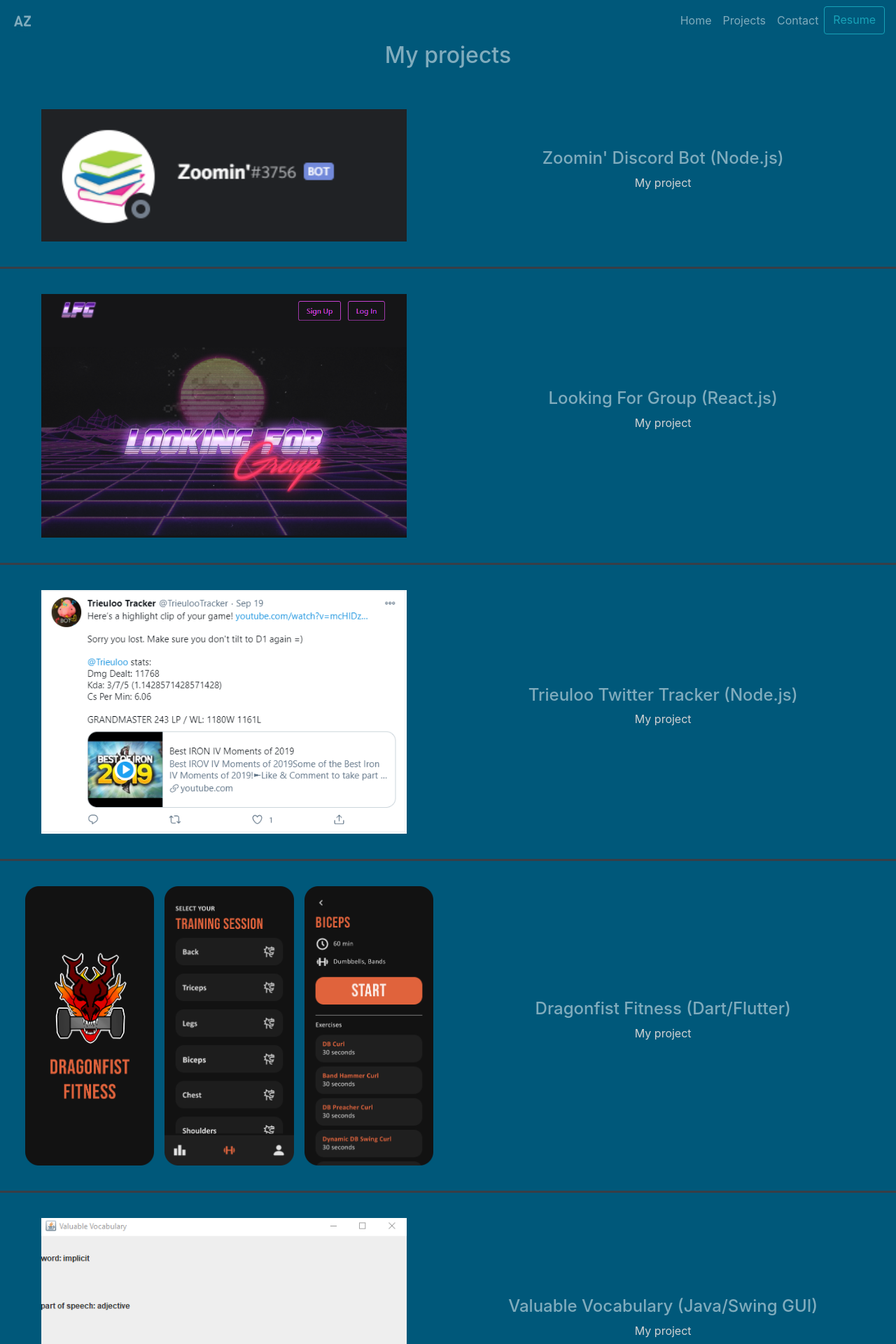
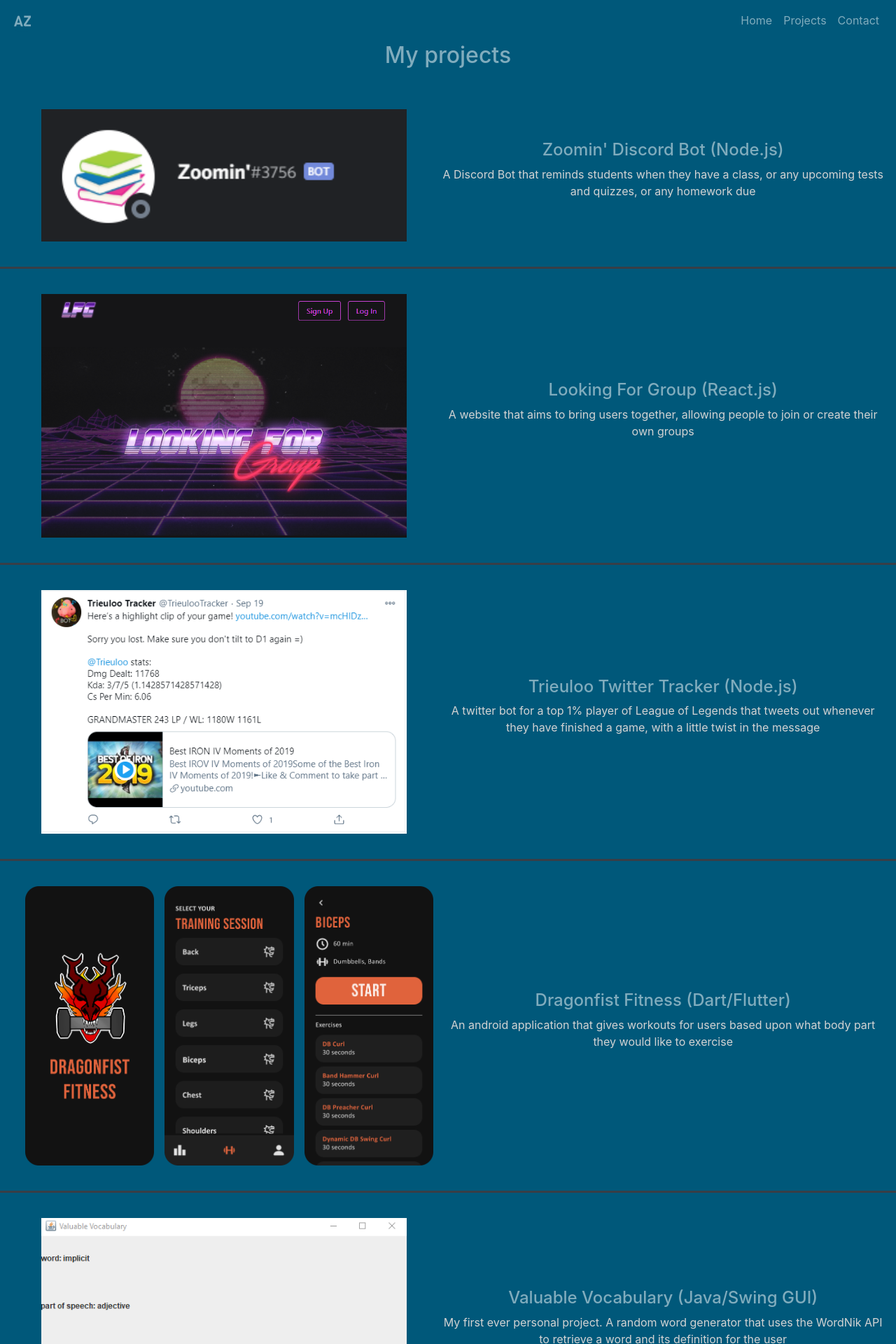
Before and after one commit to alfredzhuang/portfolio, a React (Create React App) app: page /projects in a window 1280 px wide. Shown: the top 1920 px of the page at 70% size. Built offline with nearby package versions, Linux system fonts and the light colour scheme.

Commit message:
moved resume button to home page and added content to projects page

```diff
--- a/src/App.js
+++ b/src/App.js
@@ -3,7 +3,6 @@
 import Container from 'react-bootstrap/Container';
 import Navbar from 'react-bootstrap/Navbar';
 import Nav from 'react-bootstrap/Nav';
-import Button from 'react-bootstrap/Button';
 import './App.css';
 
 import Footer from './components/Footer';
@@ -46,28 +45,23 @@
         title: 'My projects',
         zoomin: {
           title: 'Zoomin\' Discord Bot (Node.js)',
-          subTitle: '',
-          text: '',
+          text: 'A Discord Bot that reminds students when they have a class, or any upcoming tests and quizzes, or any homework due',
         },
         lookingForGroup: {
           title: 'Looking For Group (React.js)',
-          subTitle: '',
-          text: '',
+          text: 'A website that aims to bring users together, allowing people to join or create their own groups',
         },
         twitterTracker: {
           title: 'Trieuloo Twitter Tracker (Node.js)',
-          subTitle: '',
-          text: '',
+          text: 'A twitter bot for a top 1% player of League of Legends that tweets out whenever they have finished a game, with a little twist in the message',
         },
         dragonfistFitness: {
           title: 'Dragonfist Fitness (Dart/Flutter)',
-          subTitle: '',
-          text: '',
+          text: 'An android application that gives workouts for users based upon what body part they would like to exercise',
         },
         valuableVocabulary: {
           title: 'Valuable Vocabulary (Java/Swing GUI)',
-          subTitle: '',
-          text: '',
+          text: 'My first ever personal project. A random word generator that uses the WordNik API to retrieve a word and its definition for the user',
         },
       },
       contact: {
@@ -93,7 +87,6 @@
                 <Link className="nav-link" to="/">Home</Link>
                 <Link className="nav-link" to="/projects">Projects</Link>
                 <Link className="nav-link" to="/contact">Contact</Link>
-                <Button variant="outline-info" target="_blank" href="/resume.pdf" rel="noreferrer">Resume</Button>
               </Nav>
             </Navbar.Collapse>
           </Navbar>
--- a/src/pages/HomePage.css
+++ b/src/pages/HomePage.css
@@ -46,10 +46,10 @@
 ul.skills li {
     text-decoration: none;
     display: inline-block;
-    margin: 0 0 1.6875em 0;
+    margin: 0 0 1.6875rem 0;
     position: relative;
     vertical-align: top;
-    width: 48%
+    width: 48%;
 }
 
 .skills-icon {
--- a/src/pages/HomePage.js
+++ b/src/pages/HomePage.js
@@ -1,5 +1,6 @@
 import React from 'react';
 import './HomePage.css';
+import Button from 'react-bootstrap/Button';
 import { FaReact, FaNodeJs, FaJava } from "react-icons/fa";
 import { SiJavascript, SiFlutter} from "react-icons/si"
 
@@ -10,6 +11,7 @@
             <div className="headline-container">
                 <h1 className ="heading">{props.title}</h1>
                 <h2>{props.subTitle}</h2>
+                <Button variant="outline-info" target="_blank" href="/resume.pdf" rel="noreferrer">Resume</Button>
             </div>
             <div className="about-container">
                 <div className = "headline-img">
--- a/src/pages/ProjectsPage.css
+++ b/src/pages/ProjectsPage.css
@@ -16,8 +16,8 @@
 .project article {
     text-align: center;
     border-top: solid 3px #393e46;
-    margin-bottom: 2.25em;
-    padding-top: 2.25em;
+    margin-bottom: 2.25rem;
+    padding-top: 2.25rem;
 }
 
 .project article:first-child {
--- a/src/pages/ProjectsPage.js
+++ b/src/pages/ProjectsPage.js
@@ -16,7 +16,7 @@
                     </a>
                     <div className = "description">
                             <h4>{props.zoomin.title}</h4>
-                            <p>My project</p>
+                            <p>{props.zoomin.text}</p>
                         </div>
                 </article>
                 <article>
@@ -25,7 +25,7 @@
                     </a>
                     <div className = "description">
                             <h4>{props.lookingForGroup.title}</h4>
-                            <p>My project</p>
+                            <p>{props.lookingForGroup.text}</p>
                         </div>
                 </article>
                 <article>
@@ -34,7 +34,7 @@
                     </a>
                     <div className = "description">
                             <h4>{props.twitterTracker.title}</h4>
-                            <p>My project</p>
+                            <p>{props.twitterTracker.text}</p>
                         </div>
                 </article>
                 <article>
@@ -45,7 +45,7 @@
                     </a>
                     <div className = "description">
                             <h4>{props.dragonfistFitness.title}</h4>
-                            <p>My project</p>
+                            <p>{props.dragonfistFitness.text}</p>
                         </div>
                 </article>
                 <article>
@@ -54,7 +54,7 @@
                     </a>
                     <div className = "description">
                             <h4>{props.valuableVocabulary.title}</h4>
-                            <p>My project</p>
+                            <p>{props.valuableVocabulary.text}</p>
                         </div>
                 </article>
             </div>
```
